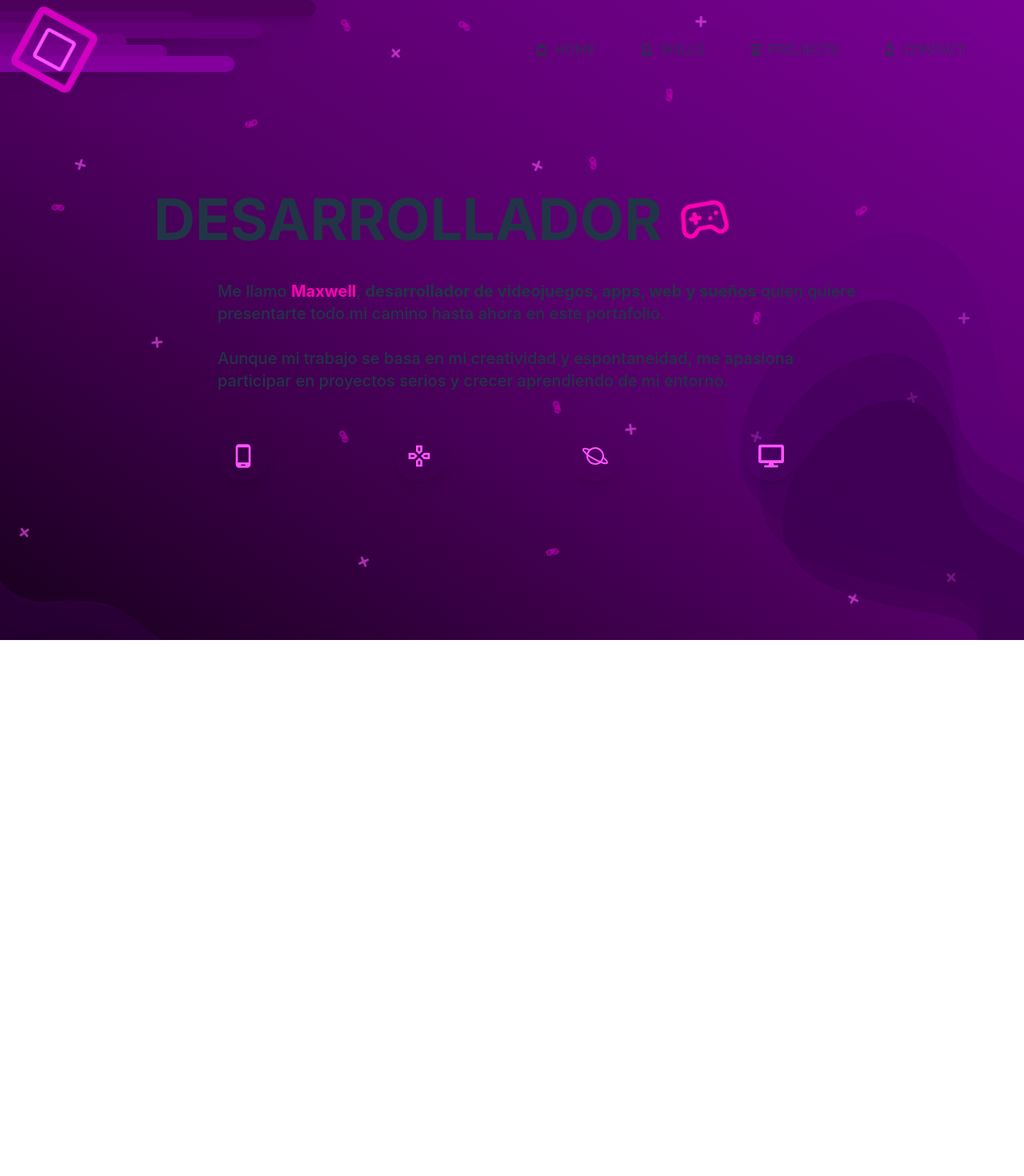
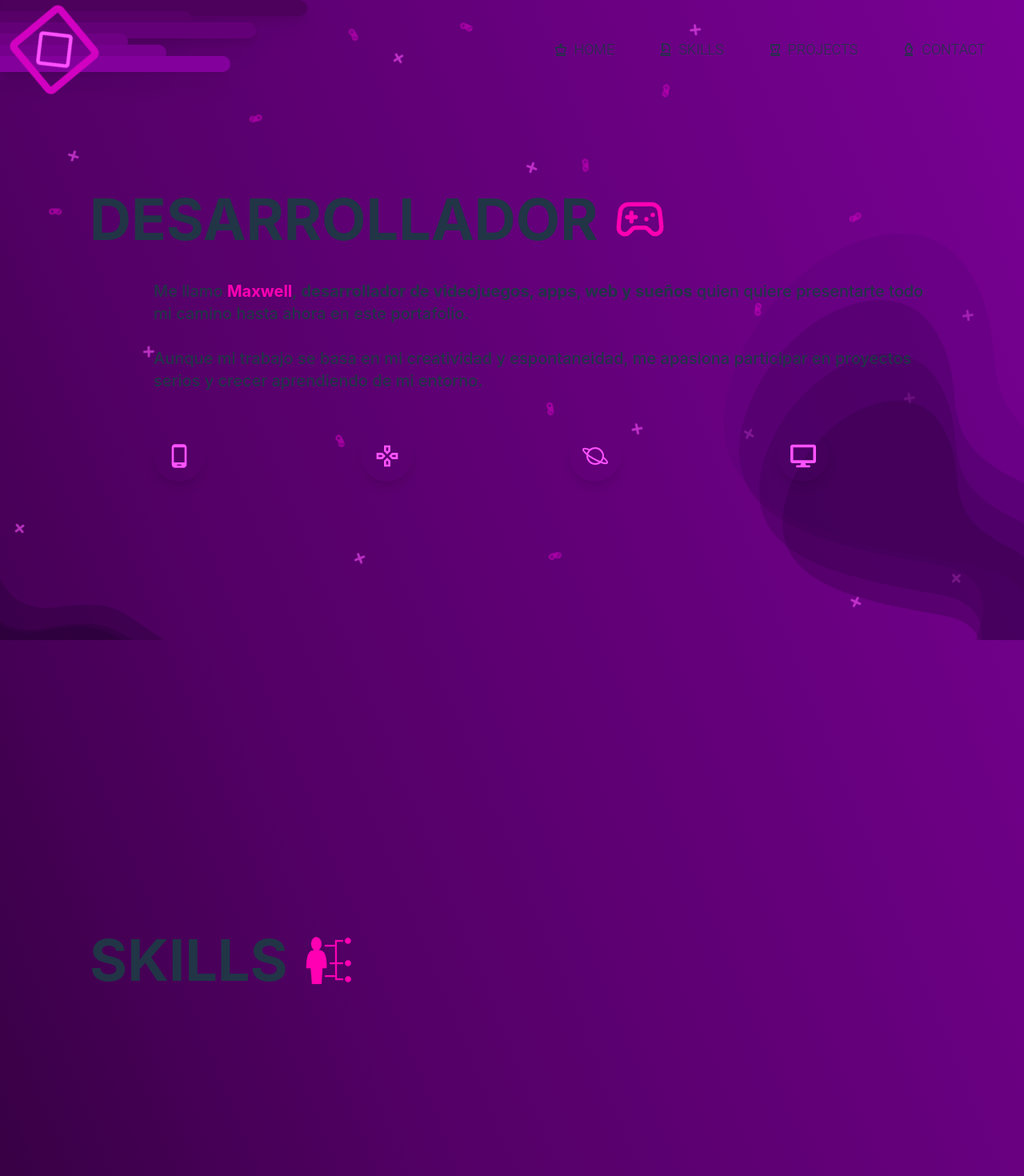
Before and after one commit to deadmasacre48/MiPortafolio, a React (Vite) app: page / in a window 1280 px wide. Shown: the top 1470 px of the page at 80% size. Before the commit the page ends 800 px from the top, so only its background shows below. Built offline with nearby package versions, Linux system fonts and the light colour scheme.

Commit message:
Cositas terminadas y agregadas, proyecto avanzado

```diff
--- a/src/App.jsx
+++ b/src/App.jsx
@@ -1,23 +1,21 @@
 import React from "react";
-import { useSpring, animated } from "@react-spring/web";
-import AnimatedLines from "./components/decoration/AnimatedLines";
-import AbstractShapes from "./components/decoration/Shapes";
-import FloatingIcons from "./components/decoration/FloatingIcon";
+import { animated, useSpring } from "react-spring";
 import Navbar from "./components/menu/navbar";
 import HomePage from "./pages/home/Home";
+import SkillsPage from "./pages/skills/Skills";
+import ProjectsPage from "./pages/projects/Projects";
+import AboutPage from "./pages/about/About";
+import FloatingIcons from "./components/decoration/FloatingIcon";
+import AbstractShapes from "./components/decoration/Shapes";
+import AnimatedLines from "./components/decoration/AnimatedLines";
 
 const App = () => {
-  const fade = useSpring({
-    from: {
-      opacity: 0,
-    },
-    opacity: 1,
-  });
+  const fade = useSpring({ opacity: 1, from: { opacity: 0 } });
 
   return (
     <animated.div
       style={fade}
-      className="relative min-h-screen w-screen h-screen bg-gradient-to-tr from-purplesss via-purpless to-purples  overflow-hidden"
+      className="relative min-h-screen w-full bg-gradient-to-tr from-purplesss via-purpless to-purples overflow-x-hidden"
     >
       <div className="fixed inset-0 z-0">
         <FloatingIcons />
@@ -28,7 +26,18 @@ const App = () => {
       </div>
       <div className="relative z-10">
         <Navbar />
-        <HomePage />
+        <section id="home" className="min-h-screen">
+          <HomePage />
+        </section>
+        <section id="skills" className="min-h-screen">
+          <SkillsPage />
+        </section>
+        <section id="projects" className="min-h-screen">
+          <ProjectsPage />
+        </section>
+        <section id="contact" className="min-h-screen">
+          <AboutPage />
+        </section>
       </div>
     </animated.div>
   );
--- a/src/components/menu/Navbar.jsx
+++ b/src/components/menu/Navbar.jsx
@@ -1,38 +1,168 @@
-import React, { useState } from "react";
-import { motion } from "framer-motion";
+import React, { useState, useEffect } from "react";
+import { motion, AnimatePresence } from "framer-motion";
 import {
   FaRegChessKing,
   FaRegChessKnight,
   FaRegChessRook,
   FaRegChessBishop,
+  FaBars,
 } from "react-icons/fa6";
+import { FaTimes } from "react-icons/fa";
 
 const Navbar = () => {
   const [hoveredItem, setHoveredItem] = useState(null);
-  const [activeSection, setActiveSection] = useState(0); // Estado para la sección activa
+  const [activeSection, setActiveSection] = useState(0);
+  const [isOpen, setIsOpen] = useState(false);
+  const [isMobile, setIsMobile] = useState(false);
+
+  useEffect(() => {
+    const checkMobile = () => {
+      setIsMobile(window.innerWidth < 768);
+      if (window.innerWidth >= 768) {
+        setIsOpen(false);
+      }
+    };
+
+    checkMobile();
+    window.addEventListener("resize", checkMobile);
+    return () => window.removeEventListener("resize", checkMobile);
+  }, []);
+
+  useEffect(() => {
+    const sections = ["home", "skills", "projects", "contact"].map((id) =>
+      document.getElementById(id)
+    );
+
+    const observerOptions = {
+      root: null,
+      rootMargin: "-50% 0px",
+      threshold: 0,
+    };
+
+    const observerCallback = (entries) => {
+      entries.forEach((entry) => {
+        if (entry.isIntersecting) {
+          const index = sections.findIndex(
+            (section) => section === entry.target
+          );
+          setActiveSection(index);
+        }
+      });
+    };
+
+    const observer = new IntersectionObserver(
+      observerCallback,
+      observerOptions
+    );
+    sections.forEach((section) => {
+      if (section) observer.observe(section);
+    });
+
+    return () =>
+      sections.forEach((section) => {
+        if (section) observer.unobserve(section);
+      });
+  }, []);
 
   const navItems = [
-    { icon: FaRegChessKing, text: "HOME" },
-    { icon: FaRegChessKnight, text: "SKILLS" },
-    { icon: FaRegChessRook, text: "PROJECTS" },
-    { icon: FaRegChessBishop, text: "CONTACT" },
+    { icon: FaRegChessKing, text: "HOME", id: "home" },
+    { icon: FaRegChessKnight, text: "SKILLS", id: "skills" },
+    { icon: FaRegChessRook, text: "PROJECTS", id: "projects" },
+    { icon: FaRegChessBishop, text: "CONTACT", id: "contact" },
   ];
+
+  const scrollToSection = (id) => {
+    const element = document.getElementById(id);
+    if (element) {
+      const navHeight = 80;
+      const elementPosition = element.getBoundingClientRect().top;
+      const offsetPosition = elementPosition + window.pageYOffset - navHeight;
+
+      window.scrollTo({
+        top: offsetPosition,
+        behavior: "smooth",
+      });
+    }
+  };
+
+  const menuVariants = {
+    open: {
+      opacity: 1,
+      y: 0,
+      transition: {
+        duration: 0.3,
+        staggerChildren: 0.1,
+      },
+    },
+    closed: {
+      opacity: 0,
+      y: -20,
+      transition: {
+        duration: 0.3,
+      },
+    },
+  };
+
+  const itemVariants = {
+    open: {
+      opacity: 1,
+      x: 0,
+    },
+    closed: {
+      opacity: 0,
+      x: -20,
+    },
+  };
 
   return (
     <motion.nav
       initial={{ opacity: 0, y: -20 }}
       animate={{ opacity: 1, y: 0 }}
       transition={{ duration: 0.5 }}
-      className="fixed top-12 right-8 z-50 flex flex-col pr-10 font-sans"
+      className="fixed top-0 right-0 z-50 font-sans w-full md:w-auto"
     >
-      <div className="flex flex-row space-x-14">
+      {isMobile && (
+        <motion.button
+          onClick={() => setIsOpen(!isOpen)}
+          className="absolute top-4 right-4 text-white p-2 z-50"
+          whileHover={{ scale: 1.1 }}
+          whileTap={{ scale: 0.9 }}
+        >
+          {isOpen ? <FaTimes size={24} /> : <FaBars size={24} />}
+        </motion.button>
+      )}
+
+      <AnimatePresence>
+        {(!isMobile || isOpen) && (
+          <motion.div
+            variants={menuVariants}
+            initial="closed"
+            animate="open"
+            exit="closed"
+            className={`
+              ${
+                isMobile
+                  ? "flex flex-col bg-black/90 backdrop-blur-sm min-h-screen w-full pt-16"
+                  : "flex flex-row space-x-14 p-12"
+              }
+            `}
+          >
             {navItems.map((item, index) => (
               <motion.div
                 key={item.text}
+                variants={itemVariants}
                 onHoverStart={() => setHoveredItem(index)}
                 onHoverEnd={() => setHoveredItem(null)}
-            onClick={() => setActiveSection(index)}
-            className="group cursor-pointer flex flex-col items-center"
+                onClick={() => {
+                  scrollToSection(item.id);
+                  console.log("item.id", item.id);
+                  setActiveSection(index);
+                  if (isMobile) setIsOpen(false);
+                }}
+                className={`
+                  group cursor-pointer flex flex-col items-center
+                  ${isMobile ? "my-4" : ""}
+                `}
                 whileHover={{ scale: 1.05 }}
                 transition={{ type: "spring", stiffness: 400, damping: 17 }}
               >
@@ -42,15 +172,13 @@ const Navbar = () => {
                     {item.text}
                   </span>
                 </div>
-            <div className="relative">
-              {/* Línea de hover */}
+                <div className="relative w-full">
                   <motion.div
                     className="h-0.5 bg-white mt-1 absolute w-full"
                     initial={{ scaleX: 0 }}
                     animate={{ scaleX: hoveredItem === index ? 1 : 0 }}
                     transition={{ duration: 0.2 }}
                   />
-              {/* Línea de sección activa */}
                   <motion.div
                     className="h-0.5 bg-white mt-1"
                     initial={{ scaleX: 0 }}
@@ -63,7 +191,9 @@ const Navbar = () => {
                 </div>
               </motion.div>
             ))}
-      </div>
+          </motion.div>
+        )}
+      </AnimatePresence>
     </motion.nav>
   );
 };
--- a/src/pages/about/About.jsx
+++ b/src/pages/about/About.jsx
@@ -1,4 +1,4 @@
-const About = () => {
+const AboutPage = () => {
   return (
     <div>
       <h1>About</h1>
@@ -6,3 +6,5 @@ const About = () => {
     </div>
   );
 };
+
+export default AboutPage;
--- a/src/pages/home/Home.jsx
+++ b/src/pages/home/Home.jsx
@@ -52,7 +52,7 @@ const HomePage = () => {
 
   return (
     <div className="min-h-screen flex flex-col items-start justify-center px-4 sm:px-8 md:px-16 lg:px-28 relative">
-      <div className="w-full max-w-4xl mx-auto">
+      <div className="w-full mx-auto">
         <motion.div
           initial="hidden"
           animate="visible"
--- a/src/pages/projects/Projects.jsx
+++ b/src/pages/projects/Projects.jsx
@@ -1,4 +1,4 @@
-const Projects = () => {
+const ProjectsPage = () => {
   return (
     <div>
       <h1>Projects</h1>
@@ -6,3 +6,5 @@ const Projects = () => {
     </div>
   );
 };
+
+export default ProjectsPage;
--- a/src/pages/skills/Skills.jsx
+++ b/src/pages/skills/Skills.jsx
@@ -1,8 +1,47 @@
-const Skills = () => {
+import { motion } from "framer-motion";
+import { GiSkills } from "react-icons/gi";
+
+const SkillsPage = () => {
+  const titleVariants = {
+    hidden: { opacity: 0, x: -50 },
+    visible: {
+      opacity: 1,
+      x: 0,
+      transition: { duration: 0.8, ease: "easeOut" },
+    },
+  };
+
   return (
-    <div>
-      <h1>Skills</h1>
-      <p>Here are my skills, incomplet still</p>
+    <div className="min-h-screen flex flex-col items-start justify-center px-4 sm:px-8 md:px-16 lg:px-28 relative">
+      <div className="w-full mx-auto">
+        <motion.div
+          initial="hidden"
+          animate="visible"
+          variants={titleVariants}
+          className="relative"
+        >
+          <h1 className="flex flex-row items-center text-3xl sm:text-5xl md:text-6xl lg:text-7xl text-white font-bold py-5 md:py-10">
+            <span className="break-words">SKILLS</span>
+            <motion.div
+              animate={{
+                rotate: [0, -10, 10, -10, 0],
+                transition: {
+                  duration: 2,
+                  repeat: Infinity,
+                  repeatType: "reverse",
+                },
+              }}
+              className="ml-2 sm:ml-5"
+            >
+              <GiSkills className="text-purpletoy w-8 h-8 sm:w-12 sm:h-12 md:w-16 md:h-16" />
+            </motion.div>
+          </h1>
+        </motion.div>
+      </div>
+      <div className="absolute top-1/4 right-1/4 w-32 sm:w-48 md:w-64 h-32 sm:h-48 md:h-64 bg-purple-600/10 rounded-full blur-3xl" />
+      <div className="absolute bottom-1/4 left-1/4 w-48 sm:w-64 md:w-96 h-48 sm:h-64 md:h-96 bg-blue-600/10 rounded-full blur-3xl" />
     </div>
   );
 };
+
+export default SkillsPage;
```
Lines whose indentation alone changed are shown as unchanged.
